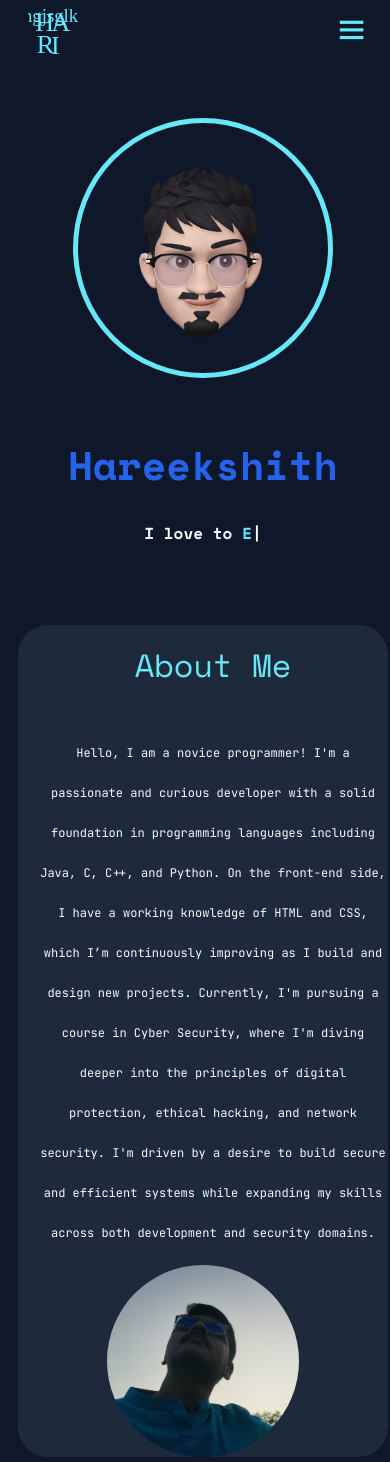
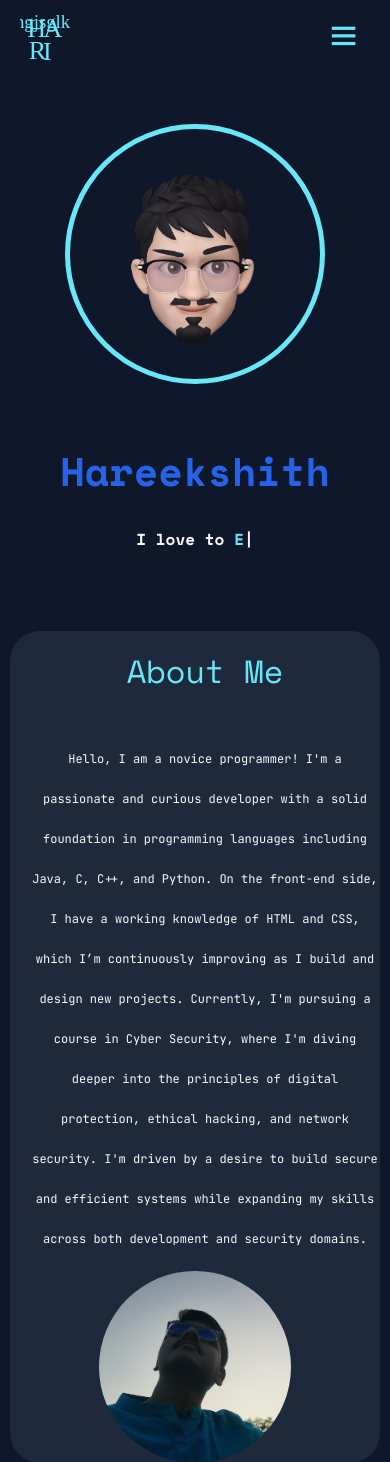
Before and after one commit to Hareekshith/Portfolio, a Django app: page / in a window 390 px wide. Shown: the top 1462 px of the page. Run offline with Django 5.2, Linux system fonts and the light colour scheme; data that the repository does not hold is empty; some libraries are stand-ins or nearby versions.

Commit message:
Fixed overflow in mobile screens

```diff
--- a/main/static/style.css
+++ b/main/static/style.css
@@ -304,8 +304,12 @@ body{
     text-align: center;
   }
   html,body{
-    width: 100vw;
+    width: 100%;
     overflow-x: hidden;
+    margin: 0;
+    margin-top: 7px;
+    margin-bottom: 7px;
+    padding: 0;
     box-sizing: border-box;
   }
   #bio{
--- a/main/templates/main/index.html
+++ b/main/templates/main/index.html
@@ -13,7 +13,7 @@
 <link href="https://fonts.googleapis.com/css2?family=JetBrains+Mono:wght@400;600&display=swap" rel="stylesheet">
   </head>
   <body>
-    <div id="titlebar">
+    <div id="titlebar" style="width: 100%;">
       <nav>
       <img id="logo" src="{% static 'img/H.svg' %}" alt="logo.svg">
       <a class="titcon" href="{% url 'home' %}">Home</a>
```
